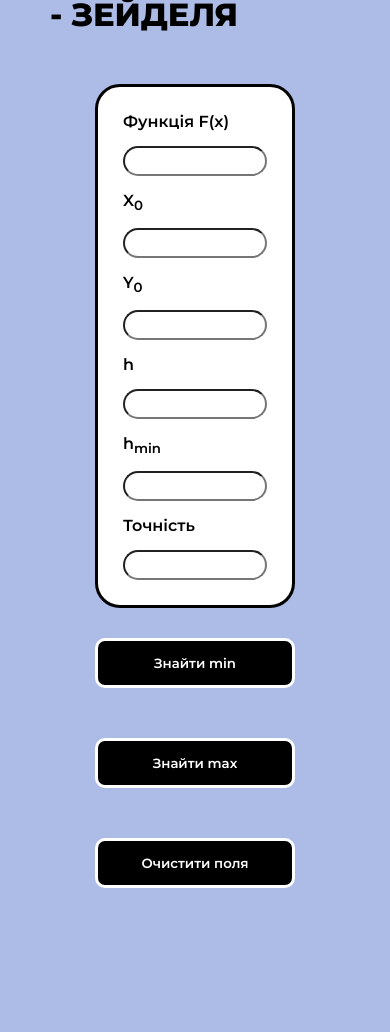
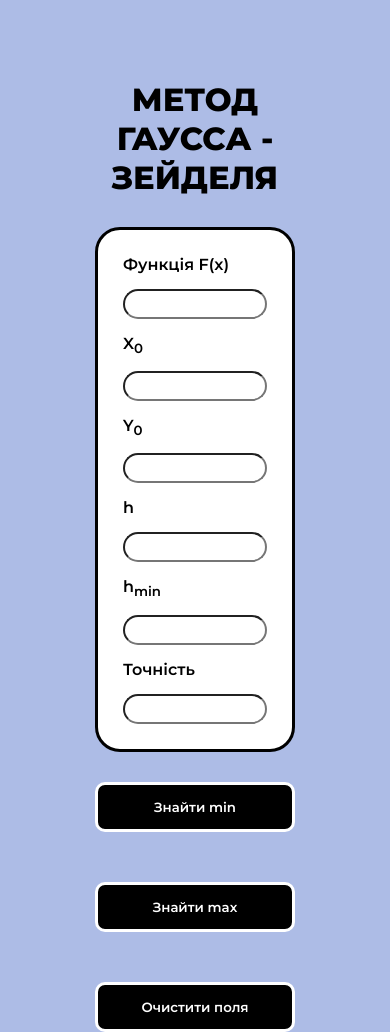
Before and after one commit to Artyushchenko/Gauss-Seidel-Method, a plain HTML site: page index.html in a window 390 px wide. Shown: the top 1032 px of the page. Before the commit the page ends 888 px from the top, so only its background shows below. Drawn offline with nearby package versions, Linux system fonts and the light colour scheme.

Commit message:
Fixed some bugs

```diff
--- a/styles/main.css
+++ b/styles/main.css
@@ -89,6 +89,15 @@ main {
 }
 
 @media screen and (max-width: 1000px) {
+  body {
+    display: block;
+  }
+
+  h1 {
+    margin: 30px;
+    text-align: center;
+  }
+
   main {
     flex-direction: column;
     gap: 50px;
@@ -112,8 +121,4 @@ main {
   .right {
     font-size: 11px;
   }
-
-  .right h2 {
-    text-align: center;
-  }
 }
```
